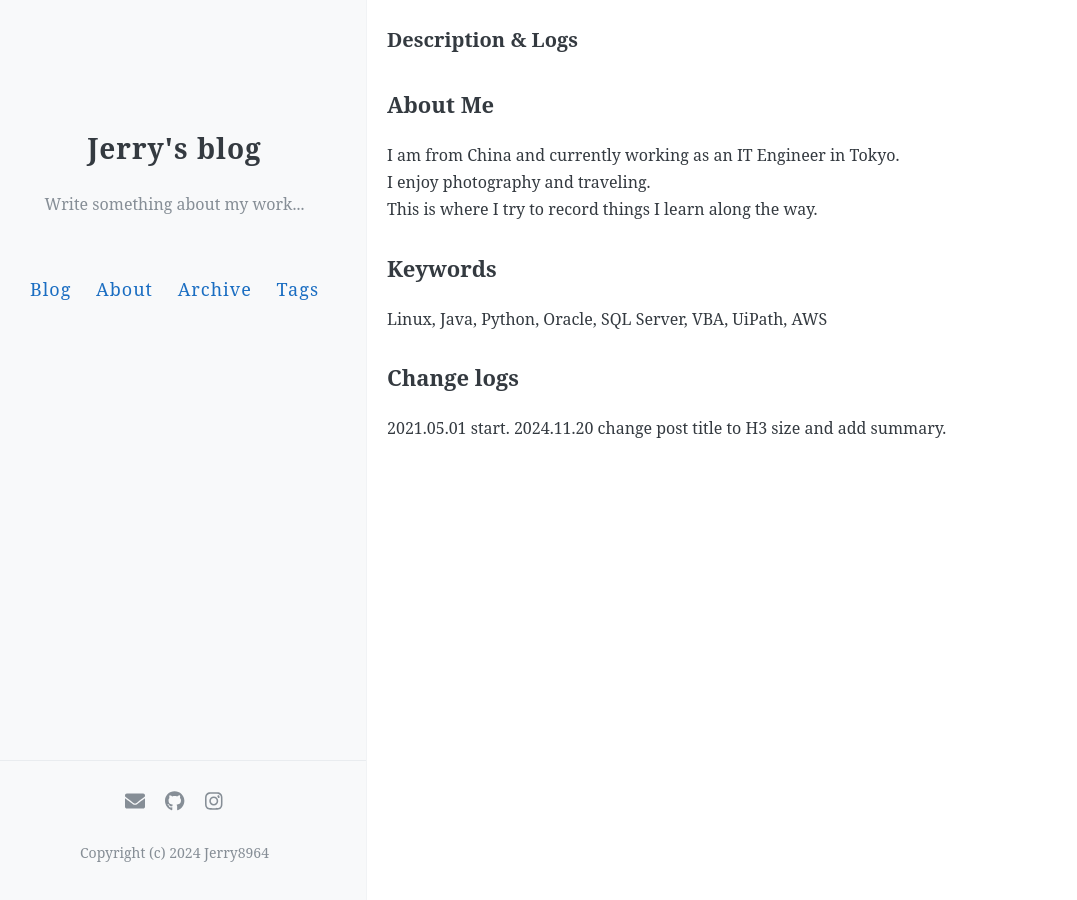
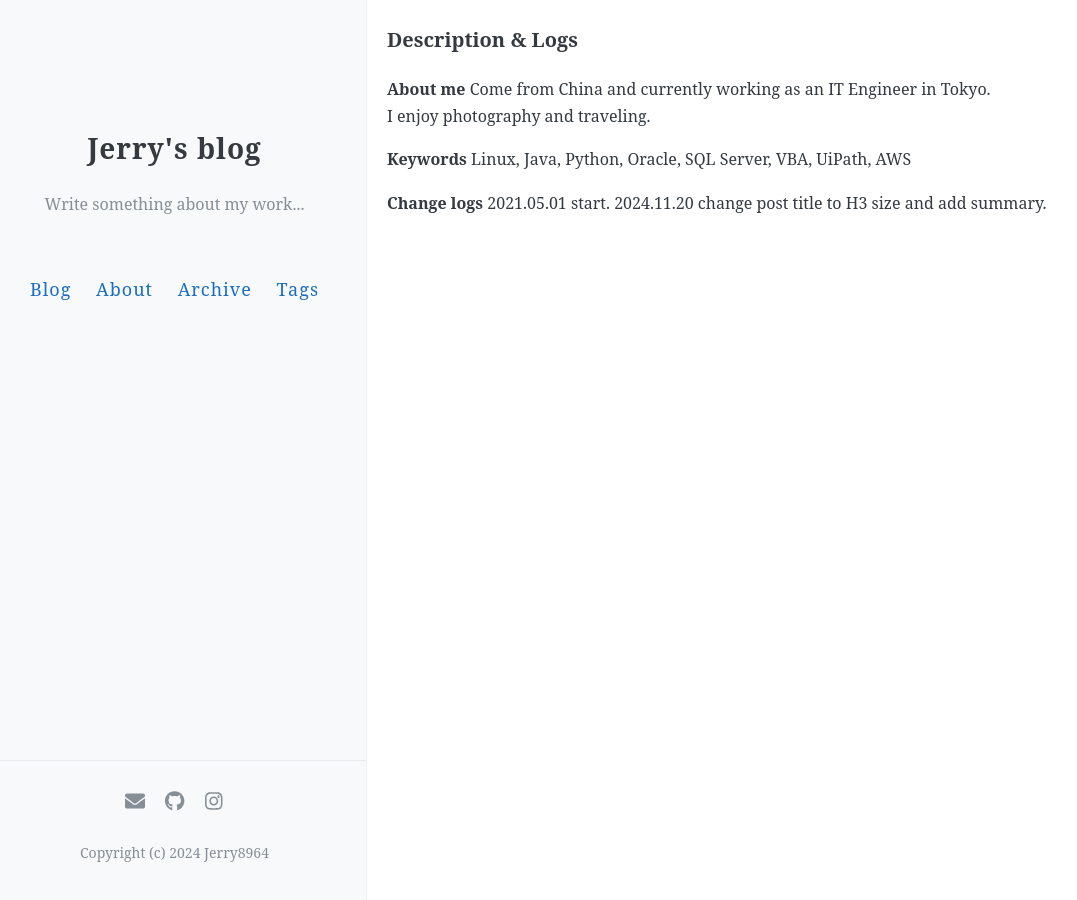
Before and after one commit to jerry8964/jerry8964.github.io, a Jekyll site: the page built from about.md, in a window 1280 px wide. Shown: the whole page, without its empty margins (17-1094 px from the left). Built offline with Jekyll 4.4.1, drawn with Linux system fonts in a browser that asks for light colours; comment, search, counter and statistics services are not loaded.

Commit message:
modified:   about.md 	modified:   index.html

```diff
--- a/about.md
+++ b/about.md
@@ -5,14 +5,13 @@ permalink: /about/
 ---
 
 
-## About Me
-I am from China and currently working as an IT Engineer in Tokyo.<br>
+**About me**
+Come from China and currently working as an IT Engineer in Tokyo.<br>
 I enjoy photography and traveling.<br>
-This is where I try to record things I learn along the way.<br>
 
-## Keywords
+**Keywords**
 Linux, Java, Python, Oracle, SQL Server, VBA, UiPath, AWS<br>
 
-## Change logs
+**Change logs**
 2021.05.01  start.
 2024.11.20  change post title to H3 size and add summary.
```
Also changed, not shown: index.html (+5 -5 lines).
